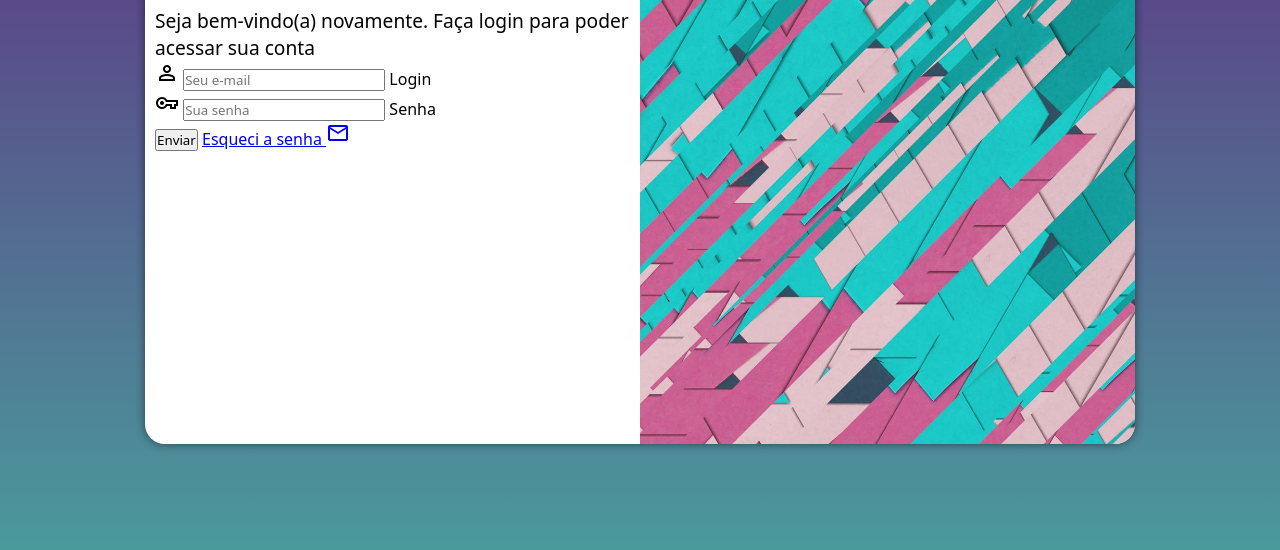
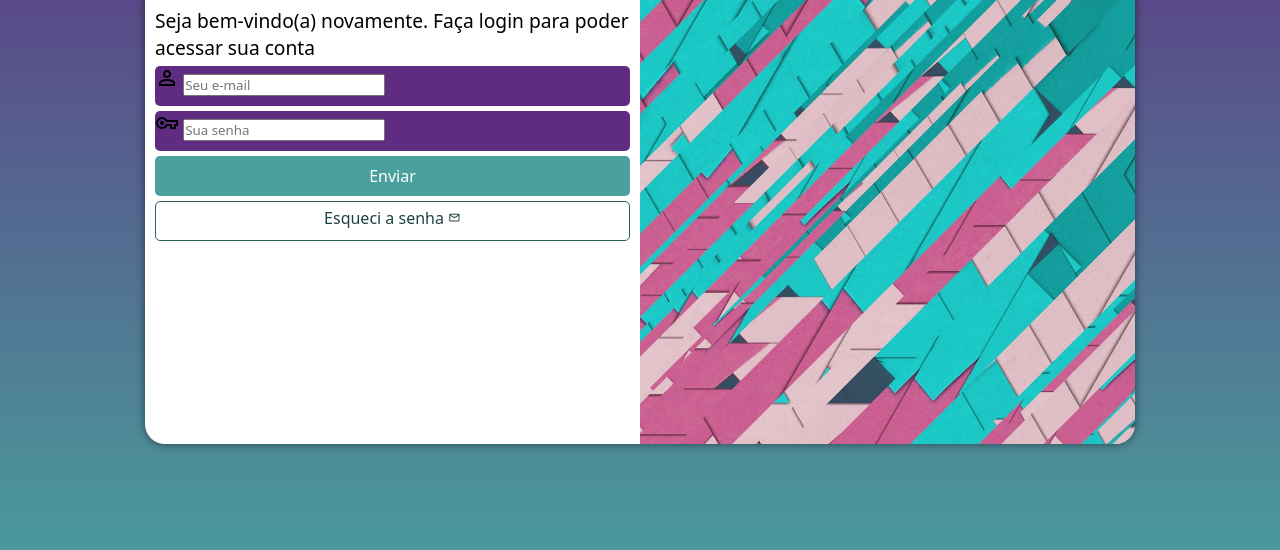
Before and after one commit to DanrleyP44/projeto-login, a plain HTML site: page index.html in a window 1280 px wide. Shown: the part 206-756 px from the top of the page. Drawn offline with nearby package versions, Linux system fonts and the light colour scheme.

Commit message:
Formatação do formulário

```diff
--- a/estilos/style.css
+++ b/estilos/style.css
@@ -44,7 +44,7 @@
 }
 
 #login {
-  width: 250px;
+  width: 270px;
   height: 500px;
   background-color: white;
   border-radius: 20px;
@@ -83,3 +83,55 @@
 #formulario > p {
   font-size: 0.8em;
 }
+
+form .campo {
+  background-color: var(--corLilas);
+  width: 100%;
+  display: block;
+  height: 40px;
+  margin: 5px 0px;
+  border-radius: 5px;
+}
+
+.campo > label {
+  display: none;
+}
+
+form > input[type='submit'] {
+  display: block;
+  font-size: 1em;
+  width: 100%;
+  height: 40px;
+  background-color: var(--corVerde);
+  color: white;
+  border: none;
+  border-radius: 5px;
+  cursor: pointer;
+}
+
+form > input[type='submit']:hover {
+  background-color: #2c6260;
+}
+
+form > .botao {
+  display: block;
+  text-align: center;
+  font-size: 1em;
+  width: 100%;
+  height: 40px;
+  background-color: white;
+  color: #1e4342;
+  border: 1px solid #2c6260;
+  border-radius: 5px;
+  text-decoration: none;
+  padding-top: 5px;
+  margin-top: 5px;
+}
+
+form > .botao:hover {
+  background-color: var(--corVerde);
+}
+
+form > .botao > span {
+  font-size: 0.8em;
+}
--- a/index.html
+++ b/index.html
@@ -54,7 +54,7 @@
               <label for="isenha">Senha</label>
             </div>
             <input type="submit" value="Enviar" />
-            <a href="esqueci.html">
+            <a href="esqueci.html" class="botao">
               Esqueci a senha
               <span class="material-symbols-outlined"> mail </span>
             </a>
```
